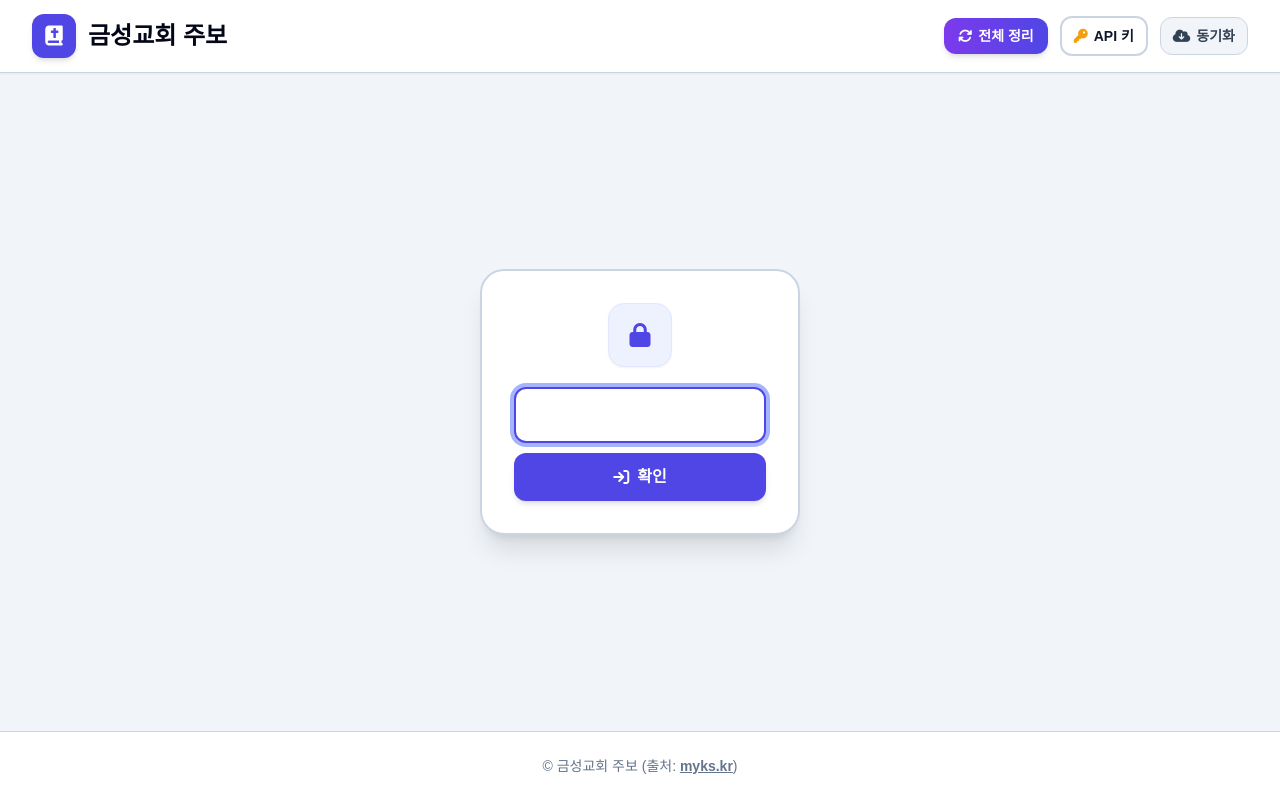
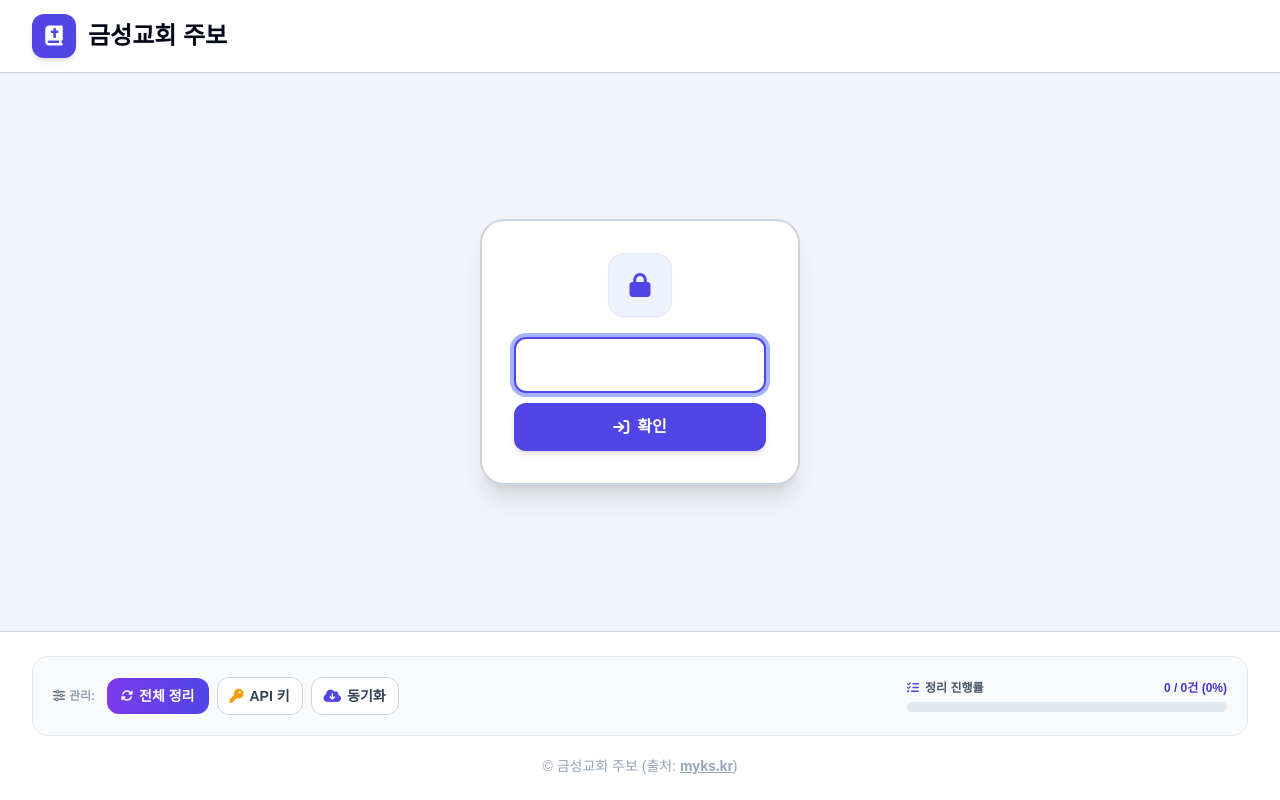
Before and after one commit to appsmoa/myks, a FastAPI app: page / in a window 1280 px wide. Run offline with FastAPI, Linux system fonts and the light colour scheme; some libraries are stand-ins or nearby versions; some web fonts are replaced.

Commit message:
UI: 관리 도구 및 진행률 하단 푸터 배치, 성도 게이트웨이 정돈

```diff
--- a/templates/index.html
+++ b/templates/index.html
@@ -29,21 +29,6 @@
         <div>
           <h1 class="font-black text-xl sm:text-2xl leading-none text-slate-950">금성교회 주보</h1>
         </div>
-      </div>
-
-      <div class="flex items-center space-x-2 sm:space-x-3">
-        <button id="batchAnalyzeBtn" onclick="triggerBatchAnalyze()" class="px-3.5 py-2 text-xs sm:text-sm font-bold text-white bg-gradient-to-r from-violet-600 to-indigo-600 hover:from-violet-700 hover:to-indigo-700 rounded-xl shadow-md flex items-center space-x-1.5 transition">
-          <i class="fa-solid fa-arrows-rotate text-sm"></i>
-          <span id="batchBtnText">전체 정리</span>
-        </button>
-        <button onclick="openApiKeyModal()" class="hidden sm:flex px-3 py-2 text-xs sm:text-sm font-semibold rounded-xl border-2 border-slate-300 hover:bg-slate-50 items-center space-x-1.5 transition shadow-xs">
-          <i class="fa-solid fa-key text-amber-500"></i>
-          <span>API 키</span>
-        </button>
-        <button onclick="triggerCrawl()" class="px-3 py-2 text-xs sm:text-sm font-bold text-slate-700 bg-slate-100 hover:bg-slate-200 border border-slate-300 rounded-xl shadow-xs flex items-center space-x-1.5 transition">
-          <i class="fa-solid fa-cloud-arrow-down"></i>
-          <span>동기화</span>
-        </button>
       </div>
     </div>
   </header>
@@ -125,8 +110,8 @@
   <!-- Main Content -->
   <main class="max-w-7xl mx-auto px-4 sm:px-6 lg:px-8 py-8 flex-1 w-full">
 
-    <!-- Meta Bar & Analysis Progress -->
-    <div class="bg-white p-4 sm:p-5 rounded-2xl border-2 border-slate-300 shadow-sm mb-6 flex flex-col md:flex-row md:items-center justify-between gap-4">
+    <!-- List Meta Info -->
+    <div class="mb-5 flex items-center justify-between">
       <div class="flex items-center space-x-3">
         <div class="text-base sm:text-lg font-black text-slate-900">
           주보 목록 (<span id="totalCount" class="text-indigo-600 font-black text-xl">0</span>건)
@@ -135,23 +120,6 @@
           <span id="activeQueryText"></span>
           <button onclick="resetSearch()" class="ml-1.5 hover:text-indigo-700"><i class="fa-solid fa-xmark"></i></button>
         </span>
-      </div>
-
-      <!-- Realtime Progress Bar -->
-      <div class="w-full md:w-80 flex flex-col space-y-1.5">
-        <div class="flex justify-between items-center text-xs sm:text-sm font-bold">
-          <span class="flex items-center text-slate-700">
-            <i class="fa-solid fa-list-check text-indigo-600 mr-1.5"></i>정리 진행률
-          </span>
-          <span id="progressText" class="text-indigo-700 font-extrabold">0 / 0건 (0%)</span>
-        </div>
-        <div class="w-full bg-slate-200 rounded-full h-3 overflow-hidden">
-          <div id="progressBar" class="bg-gradient-to-r from-indigo-500 to-violet-600 h-3 rounded-full transition-all duration-500" style="width: 0%"></div>
-        </div>
-        <div id="runningBadge" class="hidden items-center justify-end space-x-1.5 text-xs font-bold text-violet-700">
-          <i class="fa-solid fa-circle-notch fa-spin"></i>
-          <span>자동 정리 진행 중...</span>
-        </div>
       </div>
     </div>
 
@@ -201,9 +169,55 @@
   </div>
   {% endif %}
 
-  <!-- Footer -->
-  <footer class="bg-white border-t border-slate-300 py-6 text-center text-sm font-medium text-slate-500">
-    <p>© 금성교회 주보 (출처: <a href="https://myks.kr/Board/Index/110" target="_blank" class="underline hover:text-indigo-600 font-bold">myks.kr</a>)</p>
+  <!-- Footer (하단 관리자 기능 및 진행률 배치) -->
+  <footer class="bg-white border-t border-slate-300 py-6 text-slate-500 mt-auto">
+    <div class="max-w-7xl mx-auto px-4 sm:px-6 lg:px-8 flex flex-col space-y-5">
+
+      <!-- 하단 관리 기능 & 정리 진행률 바 -->
+      <div class="p-4 sm:p-5 rounded-2xl bg-slate-50 border border-slate-200 flex flex-col md:flex-row md:items-center justify-between gap-4">
+        <!-- 버튼들 -->
+        <div class="flex flex-wrap items-center gap-2">
+          <span class="text-xs font-bold text-slate-400 mr-1 flex items-center">
+            <i class="fa-solid fa-sliders mr-1 text-slate-500"></i>관리:
+          </span>
+          <button id="batchAnalyzeBtn" onclick="triggerBatchAnalyze()" class="px-3.5 py-2 text-xs sm:text-sm font-bold text-white bg-gradient-to-r from-violet-600 to-indigo-600 hover:from-violet-700 hover:to-indigo-700 rounded-xl shadow-2xs flex items-center space-x-1.5 transition">
+            <i class="fa-solid fa-arrows-rotate text-xs"></i>
+            <span id="batchBtnText">전체 정리</span>
+          </button>
+          <button onclick="openApiKeyModal()" class="px-3 py-2 text-xs sm:text-sm font-semibold rounded-xl border border-slate-300 bg-white hover:bg-slate-100 flex items-center space-x-1.5 transition text-slate-700 shadow-2xs">
+            <i class="fa-solid fa-key text-amber-500"></i>
+            <span>API 키</span>
+          </button>
+          <button onclick="triggerCrawl()" class="px-3 py-2 text-xs sm:text-sm font-bold text-slate-700 bg-white hover:bg-slate-100 border border-slate-300 rounded-xl shadow-2xs flex items-center space-x-1.5 transition">
+            <i class="fa-solid fa-cloud-arrow-down text-indigo-600"></i>
+            <span>동기화</span>
+          </button>
+        </div>
+
+        <!-- 하단 정리 진행률 -->
+        <div class="w-full md:w-80 flex flex-col space-y-1.5">
+          <div class="flex justify-between items-center text-xs font-bold">
+            <span class="flex items-center text-slate-600">
+              <i class="fa-solid fa-list-check text-indigo-600 mr-1.5"></i>정리 진행률
+            </span>
+            <span id="progressText" class="text-indigo-700 font-extrabold">0 / 0건 (0%)</span>
+          </div>
+          <div class="w-full bg-slate-200 rounded-full h-2.5 overflow-hidden">
+            <div id="progressBar" class="bg-gradient-to-r from-indigo-500 to-violet-600 h-2.5 rounded-full transition-all duration-500" style="width: 0%"></div>
+          </div>
+          <div id="runningBadge" class="hidden items-center justify-end space-x-1.5 text-xs font-bold text-violet-700">
+            <i class="fa-solid fa-circle-notch fa-spin"></i>
+            <span>자동 정리 진행 중...</span>
+          </div>
+        </div>
+      </div>
+
+      <!-- 출처 및 카피라이트 -->
+      <div class="text-center text-xs sm:text-sm font-medium text-slate-400">
+        <p>© 금성교회 주보 (출처: <a href="https://myks.kr/Board/Index/110" target="_blank" class="underline hover:text-indigo-600 font-bold">myks.kr</a>)</p>
+      </div>
+
+    </div>
   </footer>
 
   <!-- Bulletin Detail Modal -->
```
Also changed, not shown: 1 other file.
